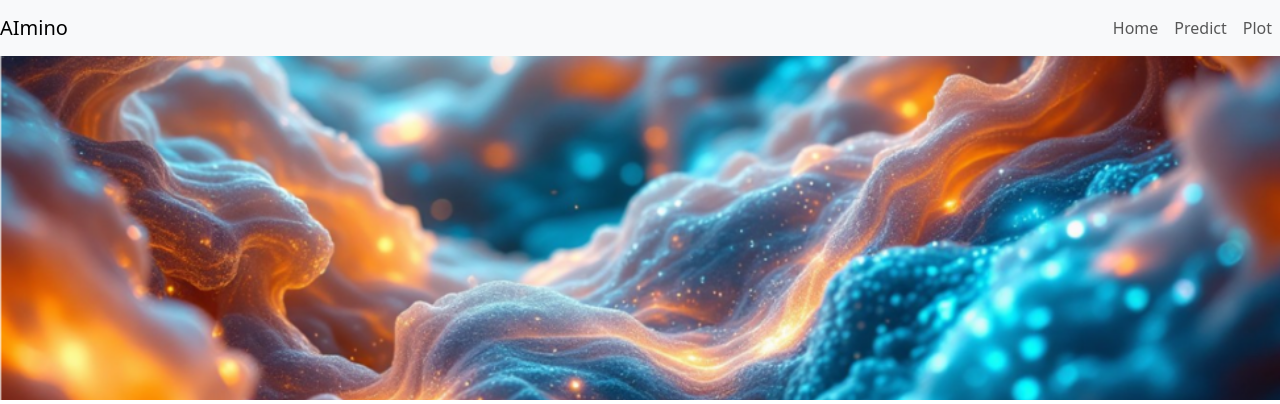
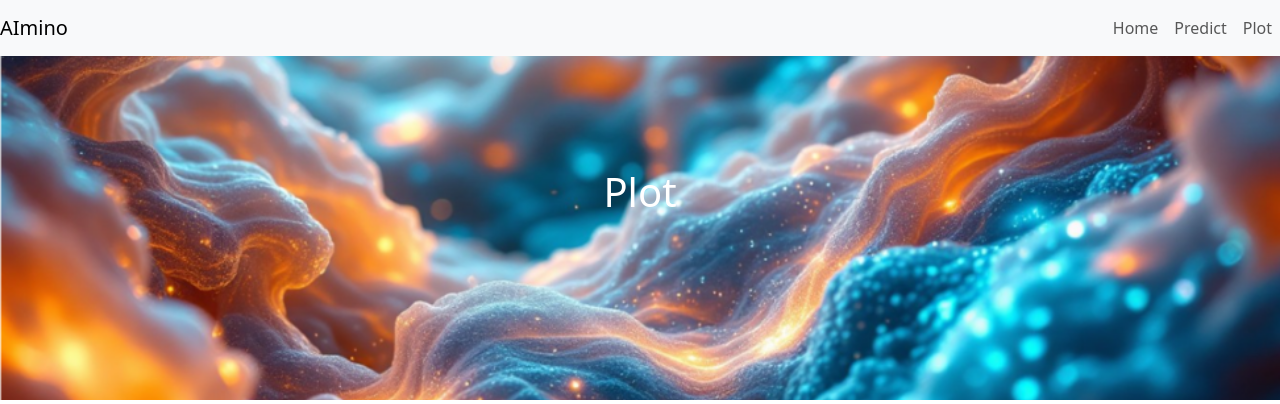
Before and after one commit to NettleL/AImino, a Flask app: template SE Project - Nethya Liyanage/templates/plot.html in a window 1280 px wide. Shown: the top 404 px of the page. Run offline with Flask 3, Linux system fonts and the light colour scheme; the template is opened without the code that fills it: most values are stand-ins (such as "Sample title", 1, 10 or a date in 2020).

Commit message:
further adjustments

```diff
--- a/SE Project - Nethya Liyanage/templates/plot.html
+++ b/SE Project - Nethya Liyanage/templates/plot.html
@@ -2,6 +2,8 @@
 {% extends "base.html" %}
 
 {% block title %} Plot {% endblock %}
+
+{% block masthead_title %} Plot {% endblock %}
 
 {% block content %}
 <div class="container">
```
